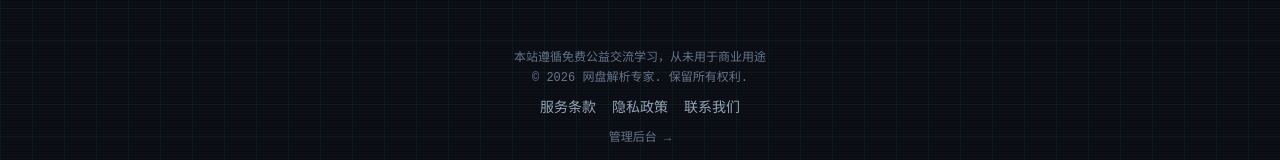
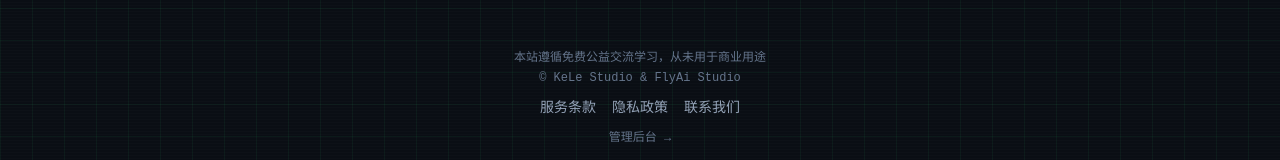
Before and after one commit to aam15217212520-ux/flylist, a React (Vite) app: page / in a window 1280 px wide. Shown: the part 568-728 px from the top of the page. Built offline with nearby package versions, Linux system fonts and the light colour scheme; no server answers.

Commit message:
Update footer copyright to KeLe Studio and FlyAi Studio

```diff
--- a/src/components/SiteFooter.tsx
+++ b/src/components/SiteFooter.tsx
@@ -8,7 +8,7 @@ export default function Footer() {
   return (
     <footer className="mt-16 text-center text-xs text-slate-500 font-mono space-y-1">
       <p>本站遵循免费公益交流学习，从未用于商业用途</p>
-      <p>© 2026 网盘解析专家. 保留所有权利.</p>
+      <p>© KeLe Studio &amp; FlyAi Studio</p>
       <p className="flex items-center justify-center gap-4 pt-2 text-sm">
         <button onClick={() => setModal('agreement')} className="text-slate-400 hover:text-accent2 transition-colors">
           服务条款
```
